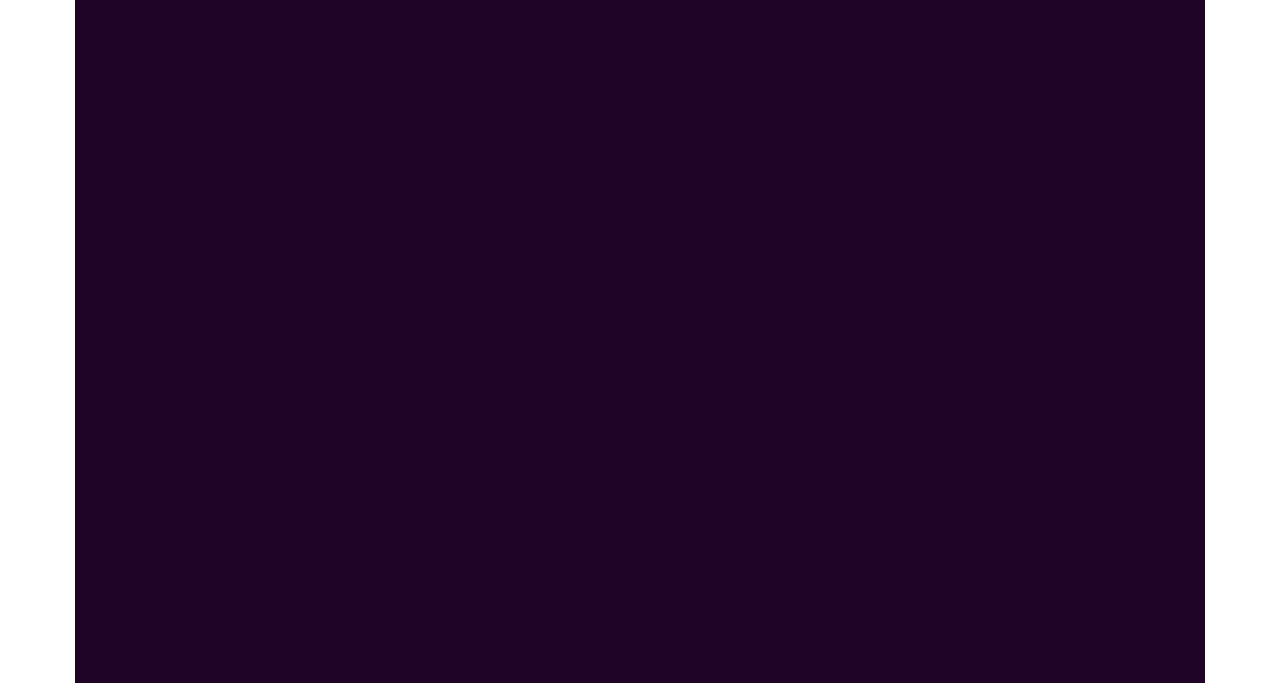
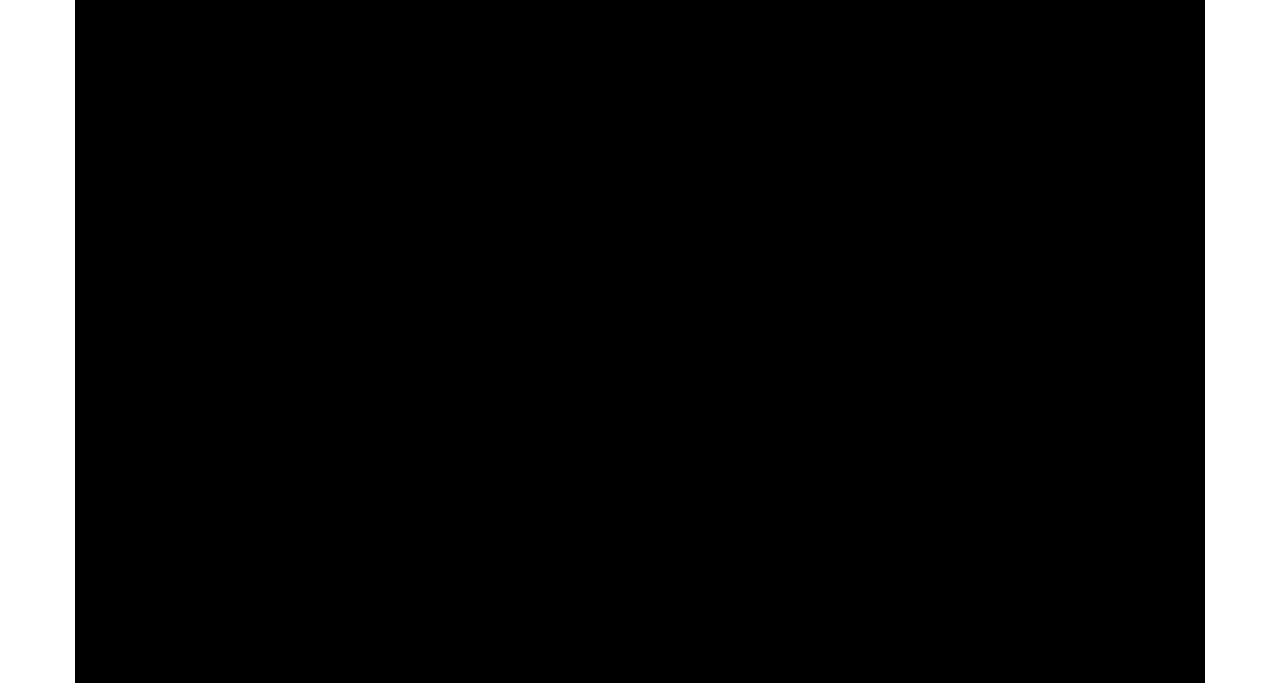
Before and after one commit to Random-Comedy/Random-Comedy, a plain HTML site: page index.html in a window 1280 px wide. Shown: the part 215-898 px from the top of the page. Drawn offline with nearby package versions, Linux system fonts and the light colour scheme.

Commit message:
Update Style.css

```diff
--- a/Style.css
+++ b/Style.css
@@ -9,7 +9,7 @@ html,body{
 }
 
 div{
-	background-color:#1F0428;
+	background-color:black;
 	color:white;
 	text-align:center;
 	margin: 0px 75px 0px 75px;
```
